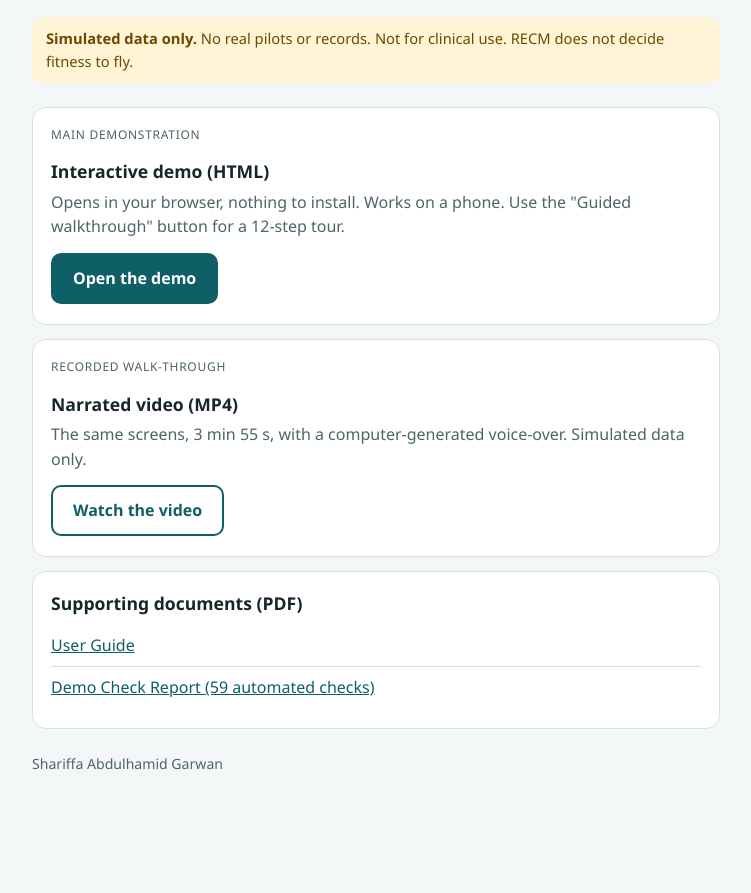
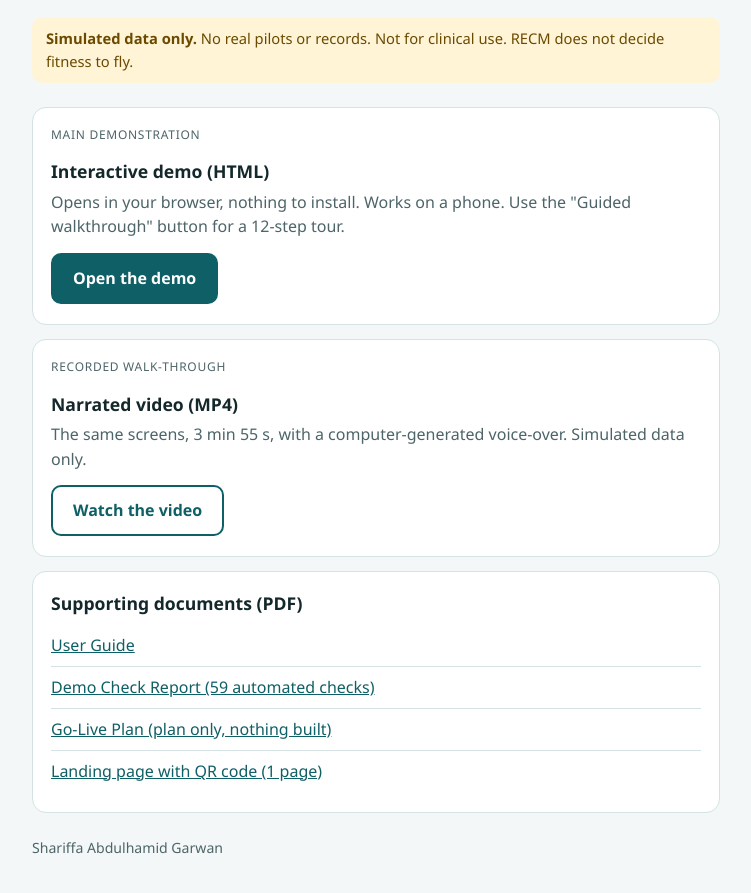
Before and after one commit to shariffag/AEROMED-RELAY, a plain HTML site: page index.html in a window 1280 px wide. Shown: the part 125-1018 px from the top of the page, without its empty margins (264-1015 px from the left). Before the commit the page ends 948 px from the top, so only its background shows below. Drawn offline with Linux system fonts and the light colour scheme.

Commit message:
Add go-live plan and QR landing page PDFs
Co-Authored-By: Claude Sonnet 5.5 <noreply@anthropic.com>

```diff
--- a/index.html
+++ b/index.html
@@ -53,6 +53,8 @@ footer{color:var(--muted);font-size:.88rem;margin-top:24px}
 <ul>
 <li><a href="documents/AeroMed_Relay_User_Guide.pdf">User Guide</a></li>
 <li><a href="documents/AeroMed_Relay_Demo_Check_Report.pdf">Demo Check Report (59 automated checks)</a></li>
+<li><a href="documents/AeroMed_Relay_Go_Live_Plan.pdf">Go-Live Plan (plan only, nothing built)</a></li>
+<li><a href="documents/AeroMed_Relay_Landing_Page_QR_Enhanced.pdf">Landing page with QR code (1 page)</a></li>
 </ul>
 </section>
 
```
Also changed, not shown: 3 other files.
